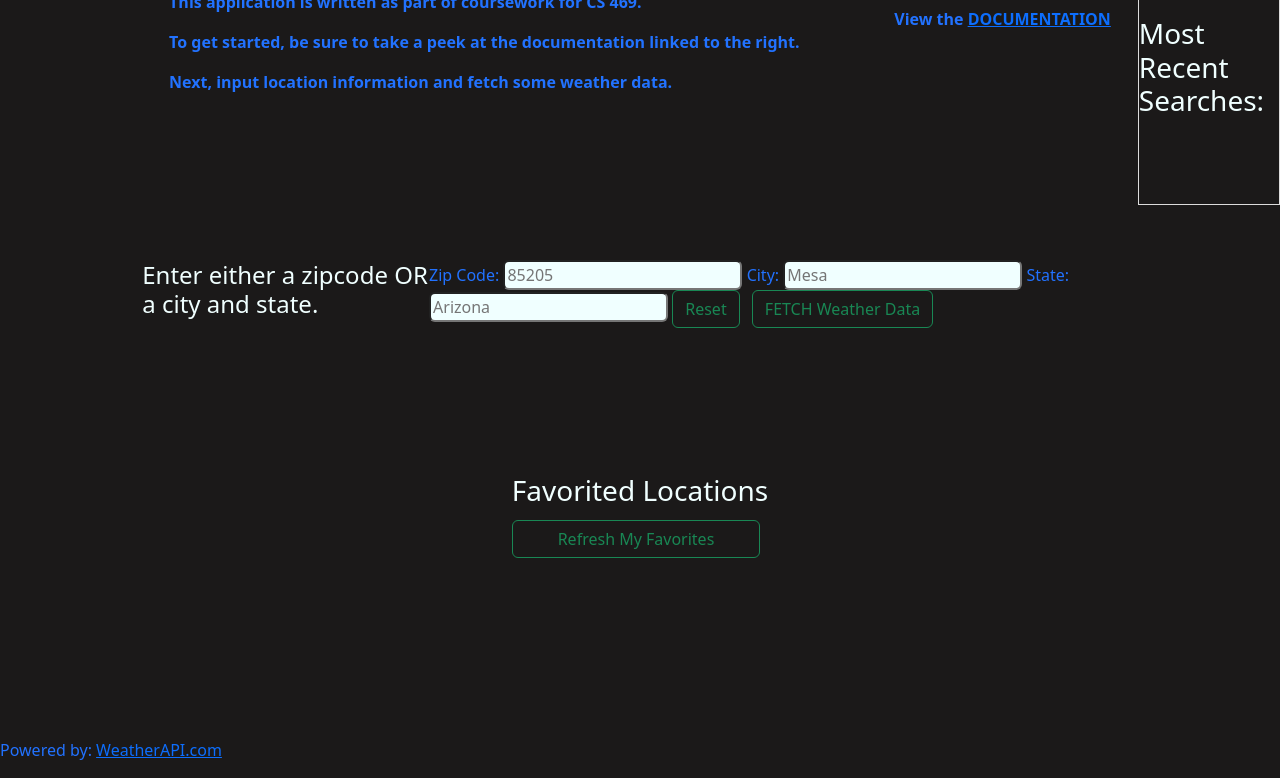
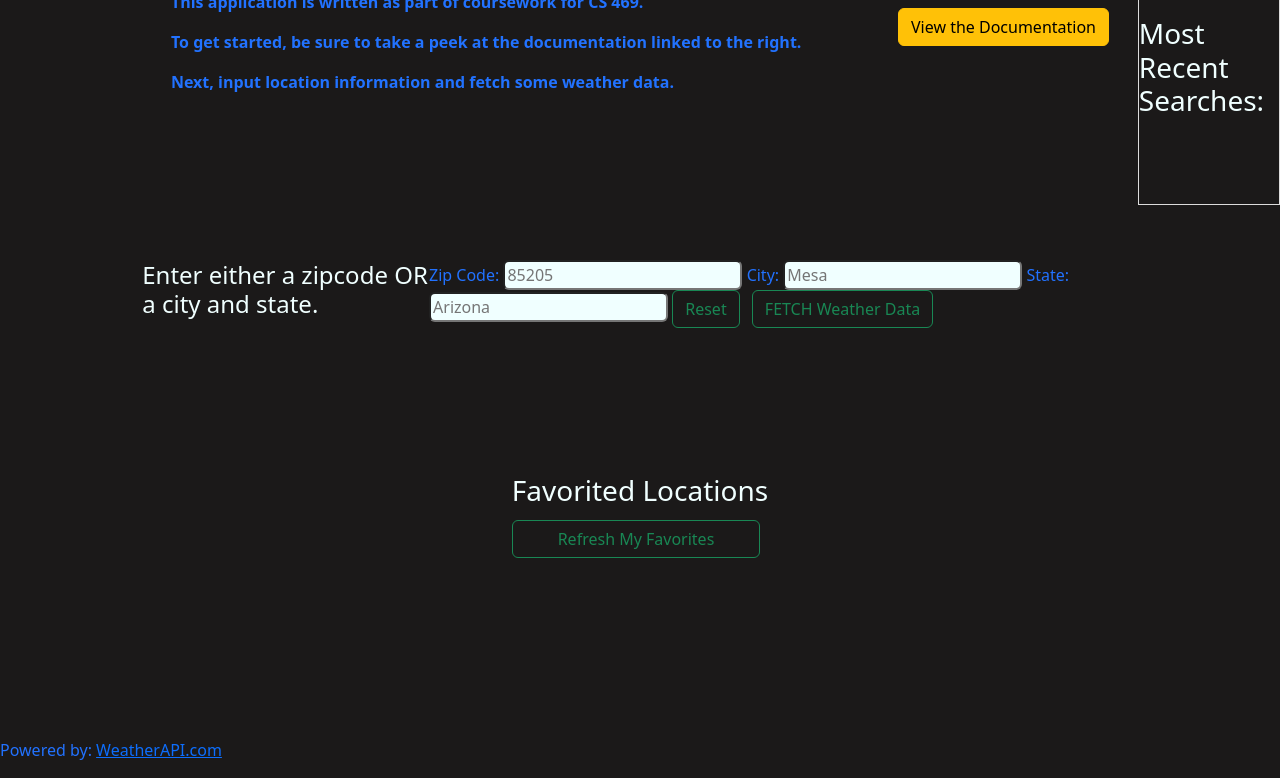
Before and after one commit to pdiddychickenpunk/CS-469-Weather-Retriever, a website: page public/html/index.html in a window 1280 px wide. Shown: the part 62-840 px from the top of the page. Drawn offline with nearby package versions, Linux system fonts and the light colour scheme; no server answers.

Commit message:
Add form button to handle making GET request to '/documentation'

```diff
--- a/public/html/index.html
+++ b/public/html/index.html
@@ -53,8 +53,13 @@
                 <p><b>Next, input location information and fetch some weather data.</b></p>
 
             </div>
+
             <div class="userDocumentationSection">
-                <p><b>View the <a href="./documentation/user_workflow.txt" target="_blank">DOCUMENTATION</a></b></p>
+                <form action="/documentation" method="get">
+
+                            <button type="submit" class="btn btn-warning" id="addToFavorites">View the Documentation</button>
+
+                </form>
             </div>
 
         </div>
```
